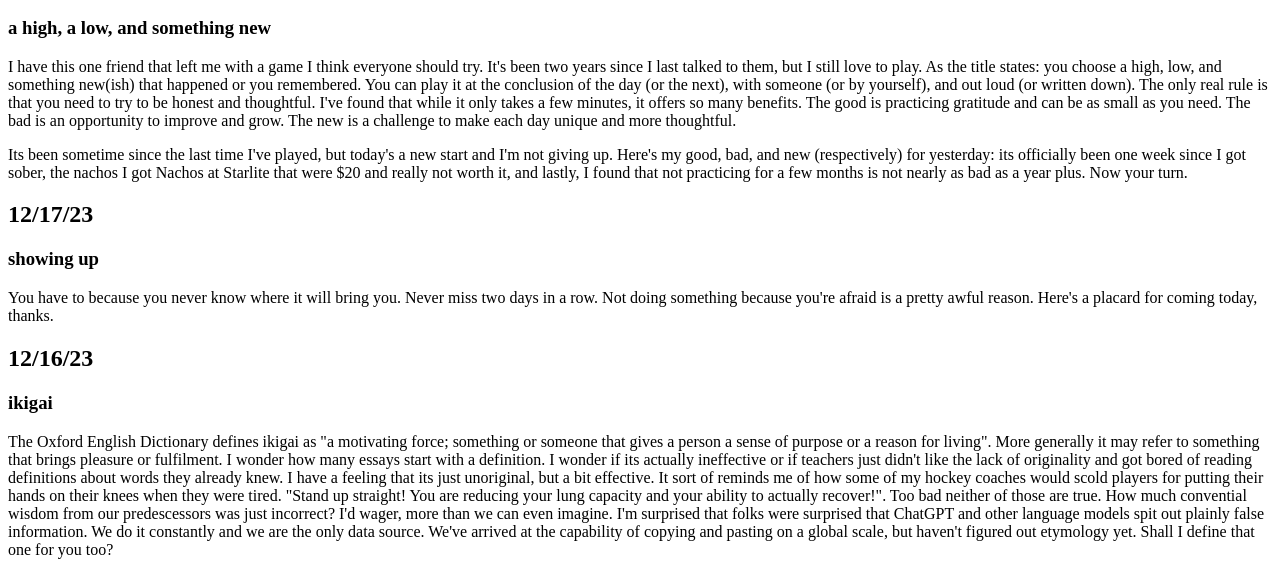
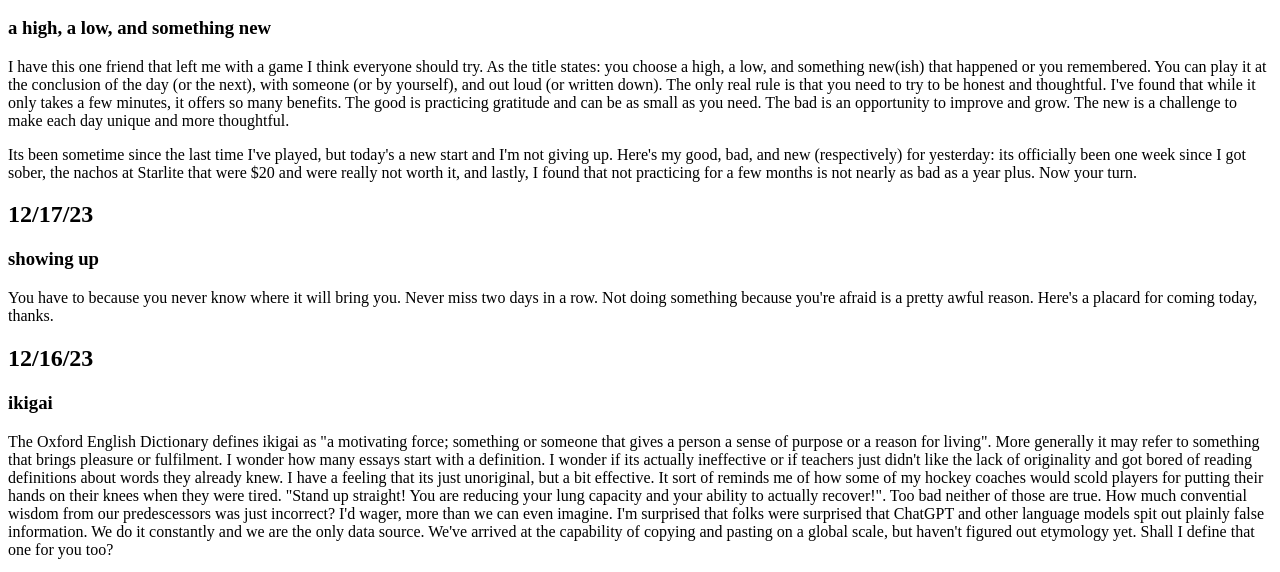
Before and after one commit to jdeekhof/revelations-but-ironic, a plain HTML site: page random.html in a window 1280 px wide. Shown: the part 188-760 px from the top of the page. Drawn offline with Linux system fonts and the light colour scheme.

Commit message:
a few typos

```diff
--- a/random.html
+++ b/random.html
@@ -15,8 +15,10 @@
             <h2>12/18/23</h2>
             <div>
                 <h3>a high, a low, and something new</h3>
-                <p>I have this one friend that left me with a game I think everyone should try. It's been two years since I last talked to them, but I still love to play. As the title states: you choose a high, low, and something new(ish) that happened or you remembered. You can play it at the conclusion of the day (or the next), with someone (or by yourself), and out loud (or written down). The only real rule is that you need to try to be honest and thoughtful. I've found that while it only takes a few minutes, it offers so many benefits. The good is practicing gratitude and can be as small as you need. The bad is an opportunity to improve and grow. The new is a challenge to make each day unique and more thoughtful.</p>
-                <p>Its been sometime since the last time I've played, but today's a new start and I'm not giving up. Here's my good, bad, and new (respectively) for yesterday: its officially been one week since I got sober, the nachos I got Nachos at Starlite that were $20 and really not worth it, and lastly, I found that not practicing for a few months is not nearly as bad as a year plus. Now your turn.</p>
+                <p>I have this one friend that left me with a game I think everyone should try. As the title states: you choose a high, a low, and something new(ish) that happened or you remembered. You can play it at the conclusion of the day (or the next), with someone (or by yourself), and out loud (or written down). The only real rule is that you need to try to be honest and thoughtful. I've found that while it only takes a few minutes, it offers so many benefits. The good is practicing gratitude and can be as small as you need. The bad is an opportunity to improve and grow. The new is a challenge to make each day unique and more thoughtful.</p>
+                <p>Its been sometime since the last time I've played, but today's a new start and I'm not giving up. Here's my good, bad, and new (respectively) for yesterday: its officially been one week since I got sober, the nachos at Starlite that were $20 and were really not worth it, and lastly, I found that not practicing for a few months is not nearly as bad as a year plus. Now your turn.</p>
+            </div>
+        </div>
         <div>
             <h2>12/17/23</h2>
             <div>
```
